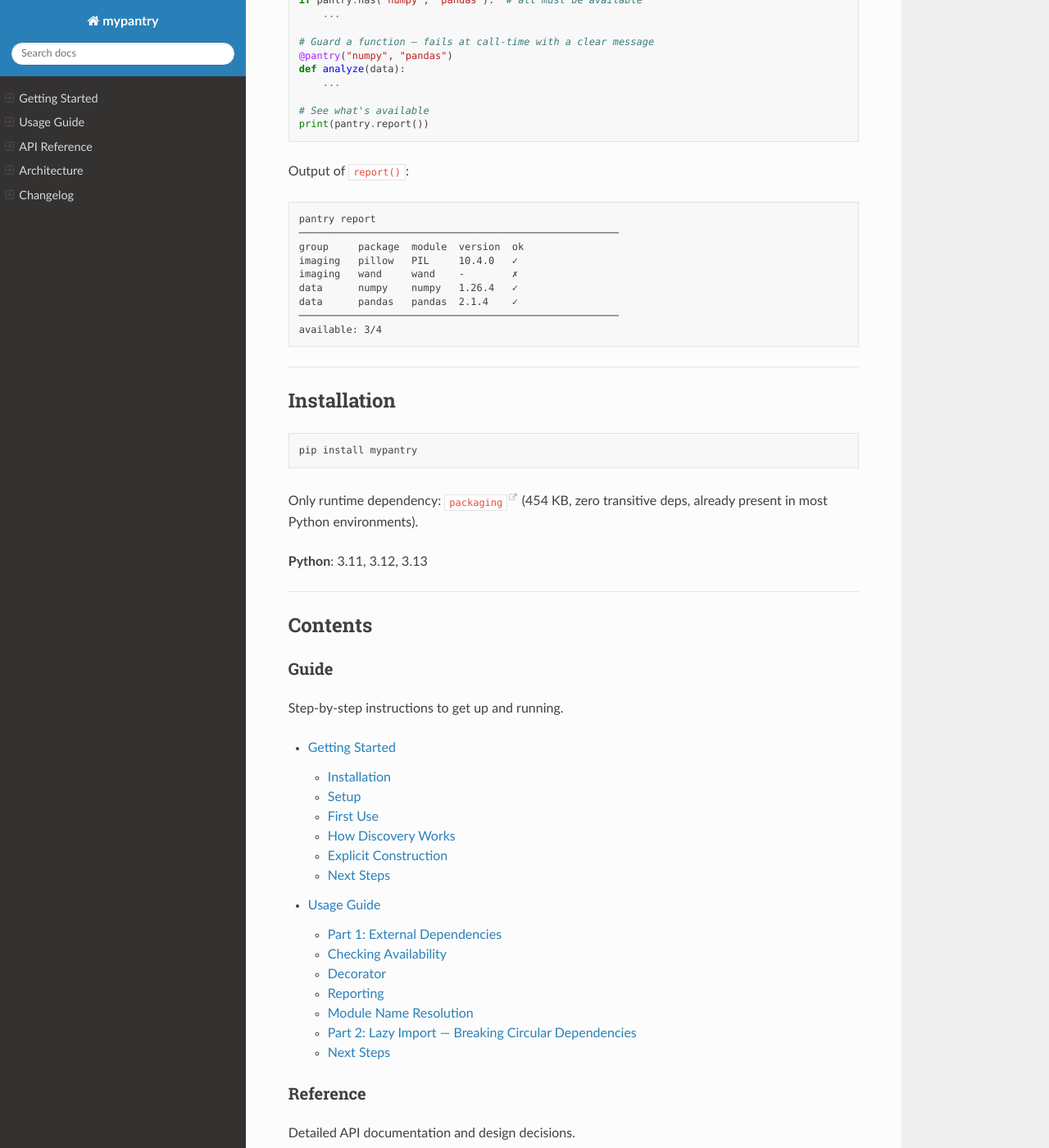
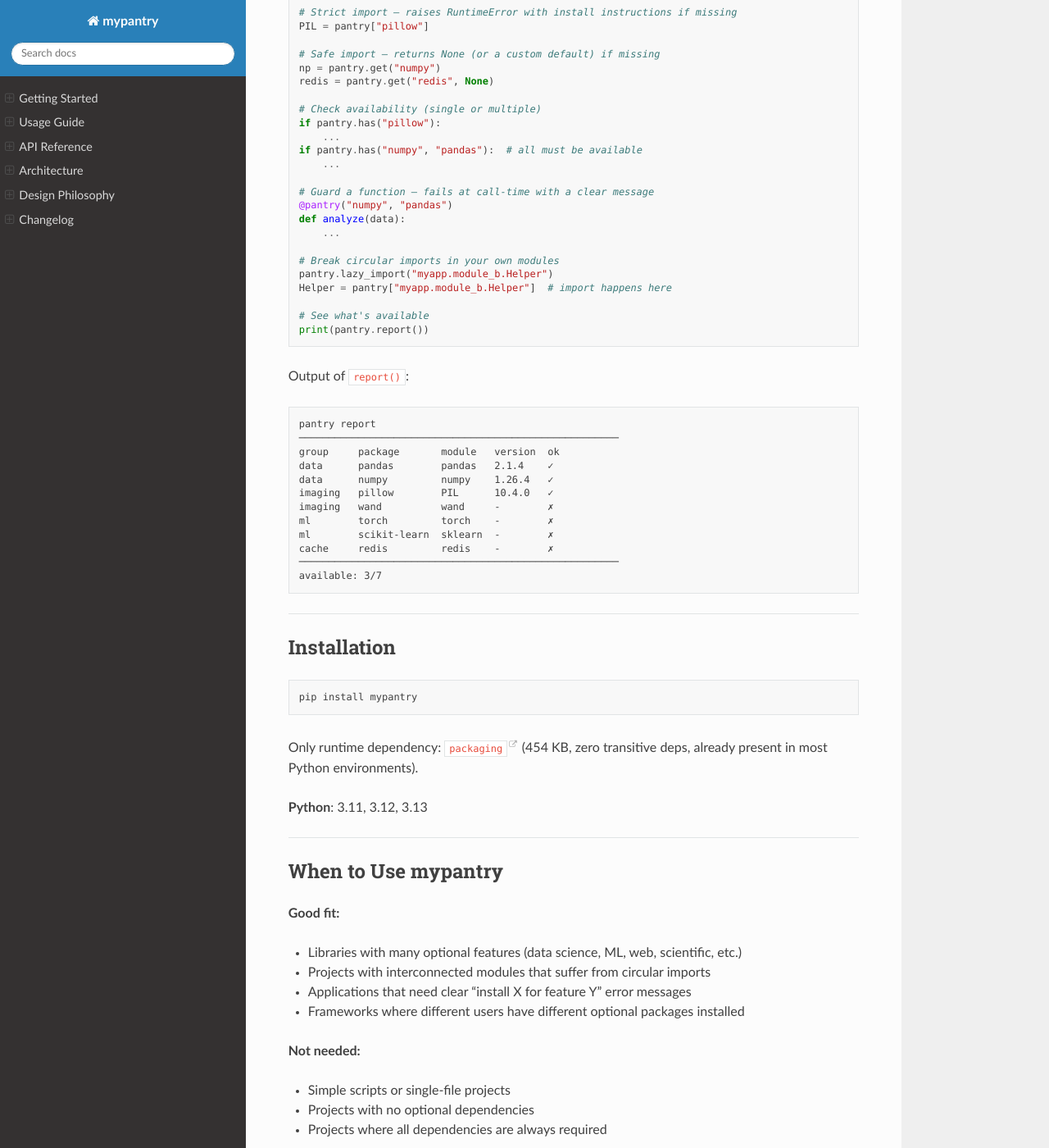
Before and after one commit to genropy/genro-pantry, a Sphinx documentation site: the page built from docs/index.md, in a window 1280 px wide and 1400 px high, scrolled down 1492 px. Shown: the whole window at 82% size. Built offline with Sphinx 7.4.7 and the Read the Docs theme 3.1.0, drawn with Linux system fonts in a browser that asks for light colours; some of the changed text lies outside the part shown.

Commit message:
docs: enrich README and documentation per review feedback
README: highlight ~400 LOC size, pyproject.toml setup example,
"When to Use" section, Troubleshooting, realistic circular import
example, line counts in repo structure, link to source files.

Docs: new Design Philosophy page (lightness, zero magic, two purposes,
clear errors, bridge not framework). Index updated with dual-purpose
intro and "When to Use" section. Report output with more groups.

````diff
--- a/docs/index.md
+++ b/docs/index.md
@@ -6,15 +6,24 @@
 [![Python](https://img.shields.io/pypi/pyversions/mypantry)](https://pypi.org/project/mypantry/)
 [![License](https://img.shields.io/badge/license-Apache%202.0-blue)](https://github.com/genropy/genro-pantry/blob/main/LICENSE)
 
-**Runtime capability registry for optional Python dependencies.**
+**A lightweight (~400 lines of code) runtime capability registry for optional Python dependencies.**
 
-Pantry discovers optional dependency groups declared in `pyproject.toml`,
+mypantry discovers optional dependency groups declared in `pyproject.toml`,
 probes which packages are actually installed, and exposes a clean API
 to check availability, import modules safely, and guard functions via decorators.
 
+It also provides a lazy import mechanism to break circular dependencies
+between your own project modules — a lightweight bridge toward
+[PEP 690](https://peps.python.org/pep-0690/).
+
+The source code is intentionally small and readable. You are encouraged to read it:
+[`_registry.py`](https://github.com/genropy/genro-pantry/blob/main/src/pantry/_registry.py) +
+[`_probe.py`](https://github.com/genropy/genro-pantry/blob/main/src/pantry/_probe.py)
+are all you need to understand how it works.
+
 ---
 
-## Why Pantry?
+## Why mypantry?
 
 When your library supports optional features powered by third-party packages,
 you need a clean way to:
@@ -23,11 +32,12 @@
 - **Import** optional modules safely
 - **Fail clearly** when a feature is used but its dependency is missing
 - **Report** which optional packages are available
+- **Break circular imports** between your own modules
 
-Pantry handles all of this with **zero configuration** — just declare your
+mypantry handles all of this with **zero configuration** — just declare your
 optional dependencies in `pyproject.toml` as you normally would.
 
-### Without Pantry
+### Without mypantry
 
 ```python
 # Scattered try/except blocks everywhere
@@ -43,7 +53,7 @@
     ...
 ```
 
-### With Pantry
+### With mypantry
 
 ```python
 import pantry
@@ -79,6 +89,10 @@
 def analyze(data):
     ...
 
+# Break circular imports in your own modules
+pantry.lazy_import("myapp.module_b.Helper")
+Helper = pantry["myapp.module_b.Helper"]  # import happens here
+
 # See what's available
 print(pantry.report())
 ```
@@ -88,13 +102,16 @@
 ```text
 pantry report
 ──────────────────────────────────────────────────────
-group     package  module  version  ok
-imaging   pillow   PIL     10.4.0   ✓
-imaging   wand     wand    -        ✗
-data      numpy    numpy   1.26.4   ✓
-data      pandas   pandas  2.1.4    ✓
+group     package       module   version  ok
+data      pandas        pandas   2.1.4    ✓
+data      numpy         numpy    1.26.4   ✓
+imaging   pillow        PIL      10.4.0   ✓
+imaging   wand          wand     -        ✗
+ml        torch         torch    -        ✗
+ml        scikit-learn  sklearn  -        ✗
+cache     redis         redis    -        ✗
 ──────────────────────────────────────────────────────
-available: 3/4
+available: 3/7
 ```
 
 ---
@@ -108,6 +125,23 @@
 Only runtime dependency: [`packaging`](https://pypi.org/project/packaging/) (454 KB, zero transitive deps, already present in most Python environments).
 
 **Python**: 3.11, 3.12, 3.13
+
+---
+
+## When to Use mypantry
+
+**Good fit:**
+
+- Libraries with many optional features (data science, ML, web, scientific, etc.)
+- Projects with interconnected modules that suffer from circular imports
+- Applications that need clear "install X for feature Y" error messages
+- Frameworks where different users have different optional packages installed
+
+**Not needed:**
+
+- Simple scripts or single-file projects
+- Projects with no optional dependencies
+- Projects where all dependencies are always required
 
 ---
 
@@ -133,6 +167,7 @@
 
 api
 architecture
+design-philosophy
 ```
 
 ### Project
````
Also changed, not shown: README.md (+118 -42 lines), docs/design-philosophy.md (added, +105 -0 lines).
